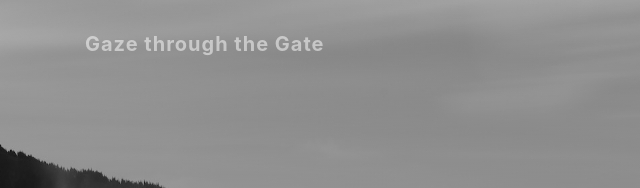
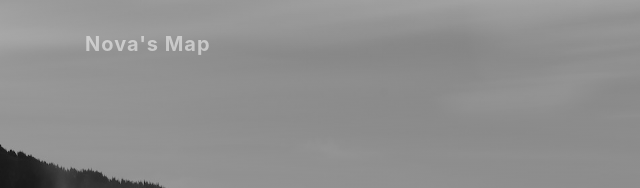
Before and after one commit to secondmoonsbay/seconsmoonsbay.github.io, a website with bundled scripts: page index.html in a window 1280 px wide. Shown: the top 188 px of the page, 0-640 px from the left. Built offline with nearby package versions, Linux system fonts and the light colour scheme.

Commit message:
Update index.html

```diff
--- a/index.html
+++ b/index.html
@@ -51,7 +51,7 @@
   <!-- Navigation -->
   <nav class="navbar navbar-expand-lg navbar-light fixed-top" id="mainNav">
     <div class="container">
-      <a class="navbar-brand js-scroll-trigger" href="https://www.instagram.com/secondmoonsbay/" target="_blank">Gaze through the Gate</a>
+      <a class="navbar-brand js-scroll-trigger" href="https://www.instagram.com/secondmoonsbay/" target="_blank">Nova's Map</a>
       <button class="navbar-toggler navbar-toggler-right" type="button" data-toggle="collapse" data-target="#navbarResponsive" aria-controls="navbarResponsive" aria-expanded="false" aria-label="Toggle navigation">
         Menu
         <i class="fas fa-bars"></i>
```
